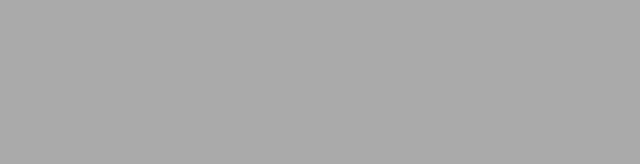
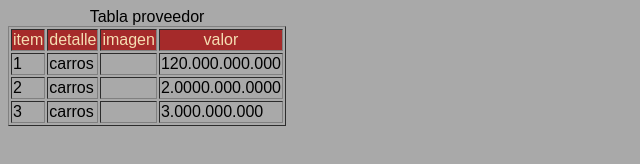
Before and after one commit to miguel60Hz/miguel-1061716569, a plain HTML site: page provedores.html in a window 1280 px wide. Shown: the whole page, without its empty margins (0-640 px from the left). Drawn offline with Linux system fonts and the light colour scheme.

Commit message:
rama miguel, modificacion provedores.html

```diff
--- a/provedores.html
+++ b/provedores.html
@@ -9,11 +9,52 @@
             background-color: darkgrey;
             font-size: 16px;
             font-family: Arial, Helvetica, sans-serif;
+        }
+        .img01{
+            width: 40px;
+            height: auto;
+            border-radius: 10px;
+            display: block;
+            margin: 0 auto;
+        }
+        .tdtexe{
+            background-color: brown;
+            color: wheat;
+            text-align: center;
+            font-family: Arial, Helvetica, sans-serif;
+            font-size: 16px;
+        }
 
-        }
     </style>
 </head>
 <body>
+   <table border="1">
+    <caption>Tabla proveedor</caption>
+     <tr>
+    <td class="tdtexe">item</td>
+    <td class="tdtexe">detalle</td>
+    <td class="tdtexe">imagen</td>
+    <td class="tdtexe">valor</td>
 
+  </tr>
+  <tr>
+    <td>1</td>
+    <td>carros</td>
+    <td><img src="" alt=""></td>
+    <td>120.000.000.000</td>
+  </tr>
+  <tr>
+    <td>2</td>
+    <td>carros</td>
+    <td></td>
+    <td>2.0000.000.0000</td>
+  </tr>
+  <tr>
+    <td>3</td>
+    <td>carros</td>
+    <td></td>
+    <td>3.000.000.000</td>
+  </tr>
+   </table>
 </body>
 </html>
```
